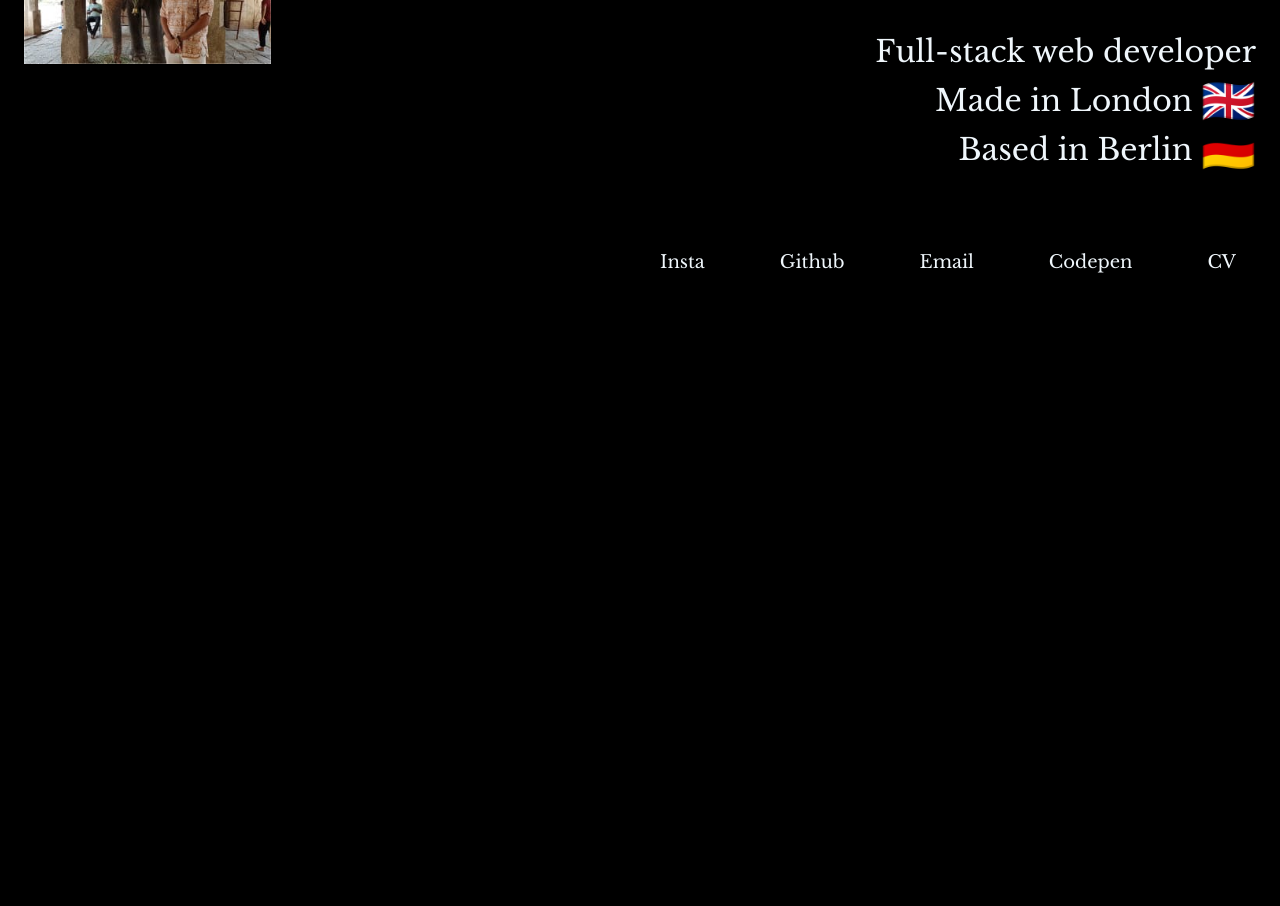
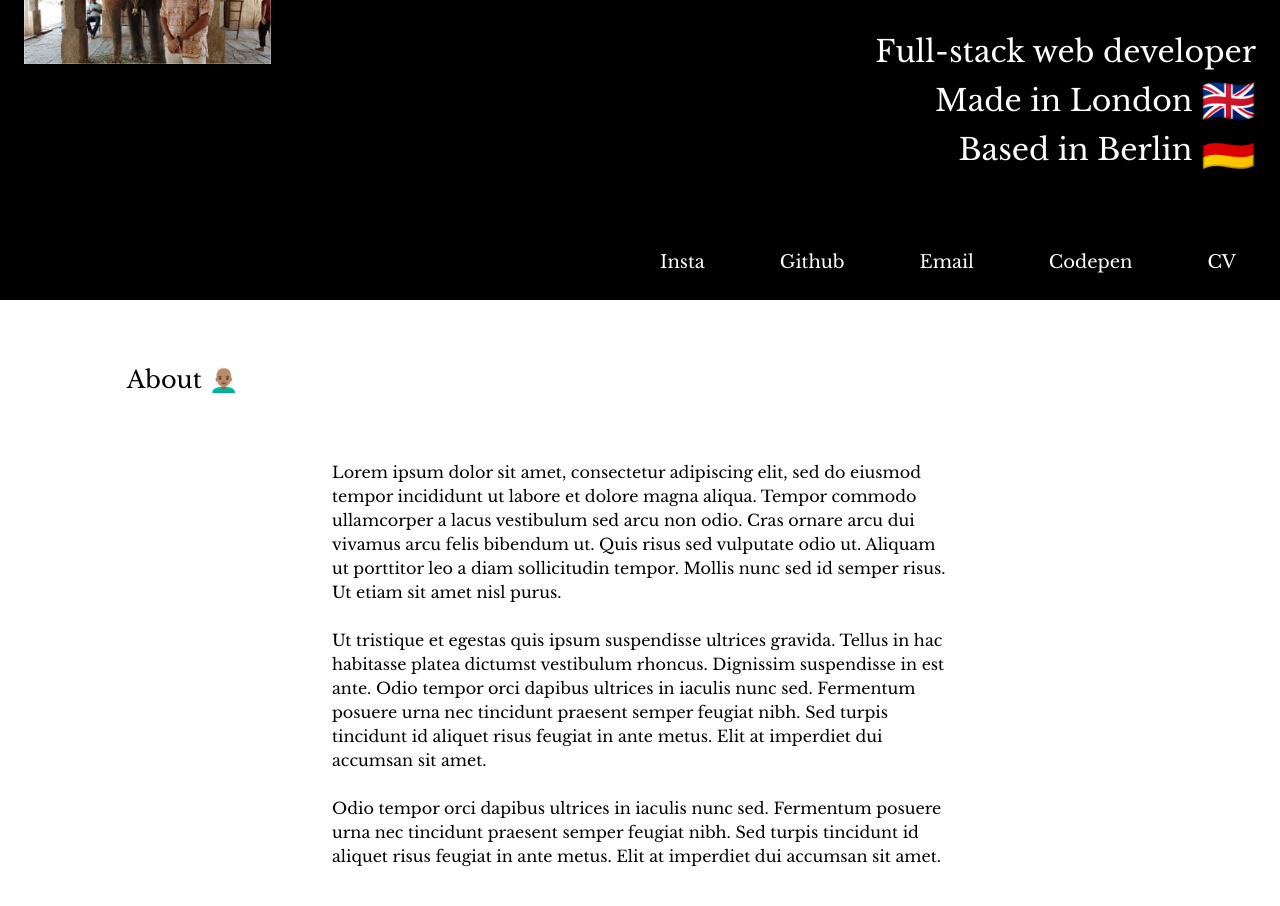
Before and after one commit to telliott22/teweb.dev, a Next.js app: page / in a window 1280 px wide. Shown: the part 500-1406 px from the top of the page. Before the commit the page ends 984 px from the top, so only its background shows below. Built offline with nearby package versions, Linux system fonts and the light colour scheme.

Commit message:
:construction: basic about page

```diff
--- a/components/blocks/about.js
+++ b/components/blocks/about.js
@@ -1,10 +1,30 @@
+import Container from '../container'
+
 export default function about({}){
 
+    return (
+        <section className="h-screen bg-white relative z-10 font-serif">
 
-    return (
-        <section className="h-screen bg-white z-10">
+            <Container>
 
+            <div className="pt-16 pb-32">
 
+                <div className="w-10/12 m-auto pb-16">
+                    <h3 className="text-2xl">About 👨🏽‍🦲</h3>
+                </div>
+
+                <div className="w-8/12 md:w-6/12 m-auto  flex flex-col justify-center items-center">
+                    <div className="space-y-6">
+                        <p>Lorem ipsum dolor sit amet, consectetur adipiscing elit, sed do eiusmod tempor incididunt ut labore et dolore magna aliqua. Tempor commodo ullamcorper a lacus vestibulum sed arcu non odio. Cras ornare arcu dui vivamus arcu felis bibendum ut. Quis risus sed vulputate odio ut. Aliquam ut porttitor leo a diam sollicitudin tempor. Mollis nunc sed id semper risus. Ut etiam sit amet nisl purus.</p>
+
+                        <p>Ut tristique et egestas quis ipsum suspendisse ultrices gravida. Tellus in hac habitasse platea dictumst vestibulum rhoncus. Dignissim suspendisse in est ante. Odio tempor orci dapibus ultrices in iaculis nunc sed. Fermentum posuere urna nec tincidunt praesent semper feugiat nibh. Sed turpis tincidunt id aliquet risus feugiat in ante metus. Elit at imperdiet dui accumsan sit amet.</p>
+
+                        <p>Odio tempor orci dapibus ultrices in iaculis nunc sed. Fermentum posuere urna nec tincidunt praesent semper feugiat nibh. Sed turpis tincidunt id aliquet risus feugiat in ante metus. Elit at imperdiet dui accumsan sit amet.</p>
+                    </div>
+                </div>
+                </div>
+
+            </Container>
 
         </section>
     )
--- a/components/blocks/hero.js
+++ b/components/blocks/hero.js
@@ -12,6 +12,7 @@ import TimImage10 from '../../public/images/tim-10.jpg';
 import HeroImage from '../heroImage.js';
 import React, { useState, useEffect } from 'react';
 import gsap from 'gsap';
+import Container from '../container'
 
 
 export default function Hero({data}) {
@@ -78,7 +79,8 @@ export default function Hero({data}) {
   });
 
   return (
-    <section className="h-screen bg-black text-white py-6 relative cursor-none">
+    <Container>
+      <section className="h-screen bg-black text-white py-6 cursor-none relative">
 
         <div className="flex flex-row">
           <h1 style={{fontVariationSettings: '"wght" 850'}} className="font-display-head text-10xl leading-tighter z-10 relative">
@@ -170,5 +172,6 @@ export default function Hero({data}) {
           </ul>
         </div>
       </section>
+    </Container>
   )
 }
--- a/components/custom-cursor.js
+++ b/components/custom-cursor.js
@@ -10,7 +10,7 @@ export default function CustomCursor({}){
 
     function renderHoverIcon(){
 
-        let hoverIconPath = 'finger.png'
+        let hoverIconPath = 'finger.svg'
 
         if(hoverIcon){
             hoverIconPath = hoverIcon
--- a/components/layout.js
+++ b/components/layout.js
@@ -1,4 +1,3 @@
-import Footer from '../components/footer'
 
 export default function Layout({ preview, children }) {
   return (
@@ -6,7 +5,6 @@ export default function Layout({ preview, children }) {
       <div className="min-h-screen">
         <main>{children}</main>
       </div>
-      <Footer />
     </>
   )
 }
--- a/pages/index.js
+++ b/pages/index.js
@@ -1,17 +1,16 @@
 import Container from '../components/container'
 import Layout from '../components/layout'
 import Hero from '../components/blocks/hero'
+import About from '../components/blocks/about'
 import CustomCursor from '../components/custom-cursor.js'
 
 function renderPage({ pageData, settings }) {
   return (
       <Layout >
 
-        <Container>
+        <Hero />
 
-          <Hero />
-
-        </Container>
+        <About />
 
         <CustomCursor />
 
--- a/tailwind.config.js
+++ b/tailwind.config.js
@@ -12,7 +12,7 @@ module.exports = {
         },
         yellow: '#DAB45B',
         black: '#000000',
-        white: '#eff6fb'
+        white: '#ffffff'
       },
       spacing: {
         '1/6': '16.6666666667%',
```
Also changed, not shown: public/icons/finger.svg (added). Lines whose indentation alone changed are shown as unchanged.
